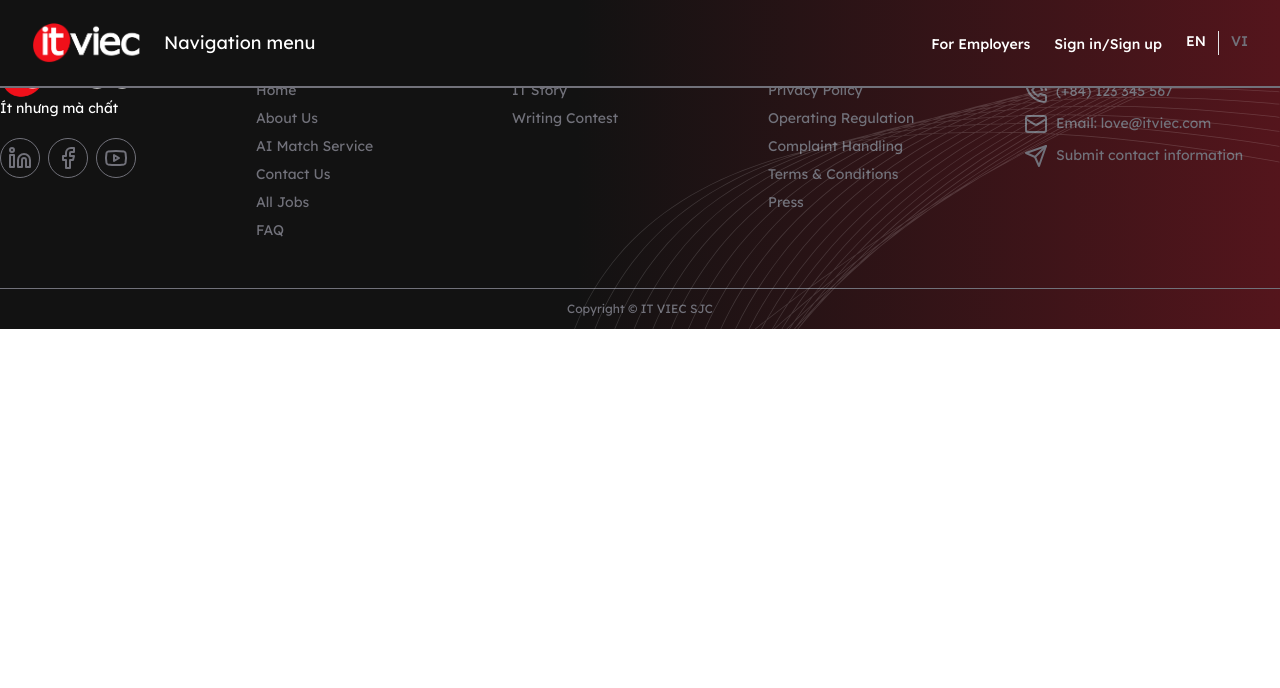
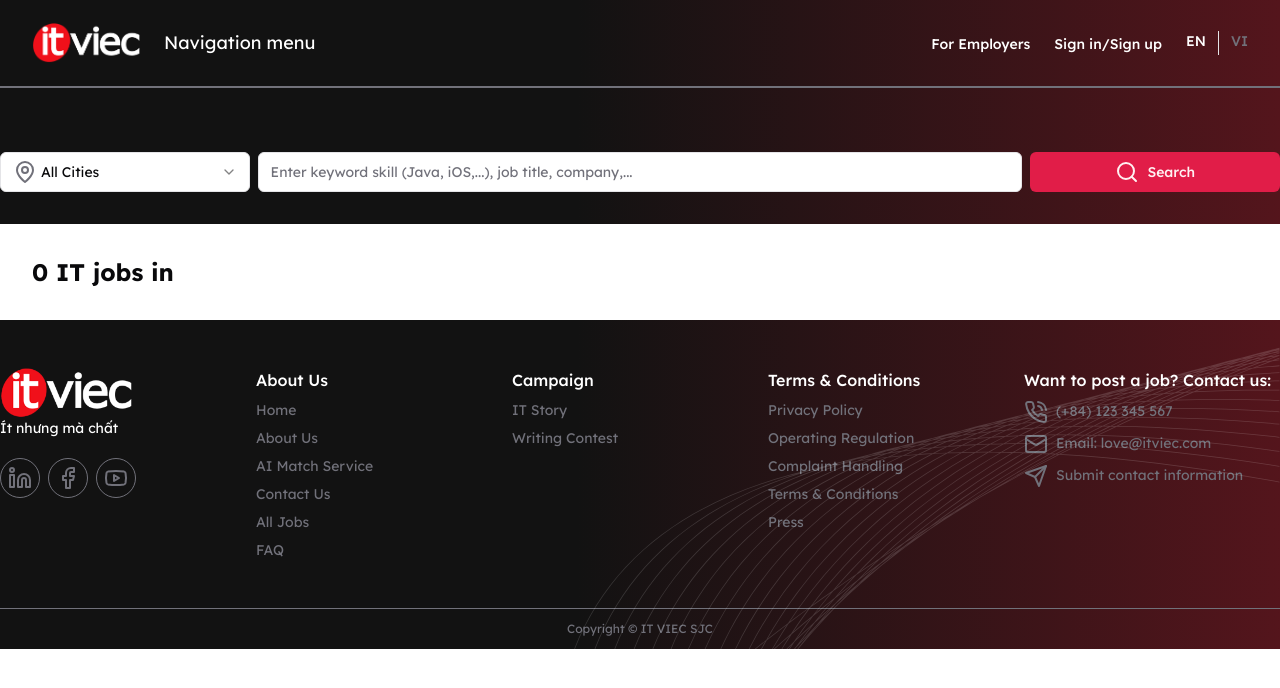
Before and after one commit to luuquang200/FITViec, a React (Vite) app in the folder Frontend/web-ui/: page /search in a window 1280 px wide. Shown: the top 688 px of the page. Built offline with nearby package versions, Linux system fonts and the light colour scheme.

Commit message:
Add Search bar

```diff
--- a/Frontend/web-ui/package.json
+++ b/Frontend/web-ui/package.json
@@ -18,6 +18,7 @@
         "class-variance-authority": "^0.7.0",
         "clsx": "^2.1.0",
         "lucide-react": "^0.368.0",
+        "prop-types": "^15.8.0",
         "react": "^18.2.0",
         "react-dom": "^18.2.0",
         "react-router-dom": "^6.23.0",
--- a/Frontend/web-ui/src/App.jsx
+++ b/Frontend/web-ui/src/App.jsx
@@ -4,6 +4,7 @@ import Footer from "@/components/layout/footer";
 import MainTablet from "@/components/layout/main-tablet";
 import SearchSection from "@/components/layout/search-section";
 import TopEmployerSection from "@/components/layout/top-employer-section";
+import SearchResult from "./components/layout/search-result";
 
 import { Routes, Route} from "react-router-dom";
 
@@ -12,9 +13,11 @@ function App() {
 
           <>
             <Header />
+            <div className="h-[88px]"/>
             <Routes>
               <Route path="/" element={<><SearchSection/> <TopEmployerSection/></>} />
               <Route path="/job-detail" element={<MainTablet/>} />
+              <Route path="/search" element={<SearchResult/>} />
             </Routes>
             <Footer />
           </>
--- a/Frontend/web-ui/src/components/layout/header.jsx
+++ b/Frontend/web-ui/src/components/layout/header.jsx
@@ -22,7 +22,9 @@ const Header = () => {
             className={`bg-linear-gradient fixed z-10 flex w-full items-center justify-between border-b-2 border-muted-foreground px-8 2xl:px-40 ${isActive ? "h-[60px]" : "h-[88px]"}`}
         >
             <div className="flex space-x-6">
-                <img src={Logo} alt="Logo" className="w-[108px]" />
+                <a href="/">
+                    <img src={Logo} alt="Logo" className="w-[108px]" />
+                </a>
 
                 <div className="flex items-center text-lg text-background">
                     Navigation menu
--- /dev/null
+++ b/Frontend/web-ui/src/components/layout/search-bar.jsx
@@ -0,0 +1,81 @@
+import React from "react";
+import PropTypes from "prop-types";
+
+// Components
+import {
+    Select,
+    SelectContent,
+    SelectGroup,
+    SelectItem,
+    SelectTrigger,
+    SelectValue,
+} from "@/components/ui/select";
+import { Input } from "@/components/ui/input";
+import { Button } from "@/components/ui/button";
+
+import { Search, MapPin } from "lucide-react";
+
+const cities = [
+    { value: "all", label: "All Cities" },
+    { value: "hcm", label: "Ho Chi Minh" },
+    { value: "hn", label: "Ha Noi" },
+    { value: "dn", label: "Da Nang" },
+    { value: "others", label: "Others" },
+]
+
+const SearchBar = ({inputCity, inputQuery}) => {
+
+    const openSearchPage = () => {
+        // Get the value of the input text
+        const keyword = document.getElementById('keyword').value;
+
+        // Navigate to the search page
+        window.location.href = `/search?keyword=${keyword}&city=${city}`;
+    };
+
+    const [city, setCity] = React.useState(inputCity || "all");
+
+    return (
+        <div className="mt-8 grid grid-cols-5 gap-x-2">
+            <Select value={city} onValueChange={setCity}>
+                <SelectTrigger>
+                    <div className="flex items-center">
+                        <MapPin className="mr-1 text-muted-foreground" />{" "}
+                        <SelectValue />
+                    </div>
+                </SelectTrigger>
+
+                <SelectContent>
+                    <SelectGroup>
+                        {cities.map((city) => (
+                            <SelectItem key={city.value} value={city.value}>
+                                {city.label}
+                            </SelectItem>
+                        ))}
+                    </SelectGroup>
+                </SelectContent>
+            </Select>
+
+            <Input
+                id="keyword"
+                type="text"
+                placeholder="Enter keyword skill (Java, iOS,...), job title, company,..."
+                className="col-span-3"
+                defaultValue={inputQuery}
+            />
+
+            <Button onClick={openSearchPage}>
+                <Search className="mr-2" />
+                Search
+            </Button>
+        </div>
+    );
+};
+
+
+SearchBar.propTypes = {
+    inputCity: PropTypes.string,
+    inputQuery: PropTypes.string,
+};
+
+export default SearchBar;
--- /dev/null
+++ b/Frontend/web-ui/src/components/layout/search-result.jsx
@@ -0,0 +1,48 @@
+import PropTypes, { number } from "prop-types";
+
+// Components
+import Container from "@/components/layout/container";
+import SearchBar from "./search-bar";
+import { useSearchParams } from "react-router-dom";
+
+const cities = [
+    { value: "all", label: "Vietnam" },
+    { value: "hcm", label: "Ho Chi Minh" },
+    { value: "hn", label: "Ha Noi" },
+    { value: "dn", label: "Da Nang" },
+    { value: "others", label: "Others" },
+]
+
+
+const SearchResult = () => {
+    const [searchParams] = useSearchParams();
+
+    const city = searchParams.get("city");
+    const keyword = searchParams.get("keyword");
+
+    const city_label = cities.find((c) => c.value === city)?.label;
+
+    const numberOfJobs = 0;
+
+    return (
+        <div>
+            <div className="bg-linear-gradient py-8">
+                <Container>
+                    <SearchBar inputCity={city} inputQuery={keyword} />
+                </Container>
+            </div>
+            <div className="px-8 py-8">
+                <h1 className="text-2xl font-bold text-foreground">
+                    {numberOfJobs} <span className={keyword ? "text-red-500" : ""}>{keyword || "IT"}</span> {numberOfJobs == 1 ? "job" : "jobs"} in {city_label}
+                </h1>
+            </div>
+        </div>
+    );
+};
+
+SearchResult.propTypes = {
+    city: PropTypes.string,
+    query: PropTypes.string,
+};
+
+export default SearchResult;
--- a/Frontend/web-ui/src/components/layout/search-section.jsx
+++ b/Frontend/web-ui/src/components/layout/search-section.jsx
@@ -1,18 +1,7 @@
 // Components
 import Container from "@/components/layout/container";
-import {
-    Select,
-    SelectContent,
-    SelectGroup,
-    SelectItem,
-    SelectTrigger,
-    SelectValue,
-} from "@/components/ui/select";
-import { Input } from "@/components/ui/input";
-import { Button } from "@/components/ui/button";
+import SearchBar from "./search-bar";
 import { Badge } from "@/components/ui/badge";
-
-import { Search, MapPin } from "lucide-react";
 
 const trendingNow = [
     "Java",
@@ -26,48 +15,15 @@ const trendingNow = [
 ];
 
 const SearchSection = () => {
+
     return (
         <div className="bg-linear-gradient py-16 pt-36">
             <Container>
                 <h1 className="text-2xl font-bold text-background">
-                    1,031 IT Jobs For "Chất" Developers
+                    1,031 IT Jobs For &quot;Chất&quot; Developers
                 </h1>
 
-                <div className="mt-8 grid grid-cols-5 gap-x-2">
-                    <Select>
-                        <SelectTrigger>
-                            <SelectValue
-                                placeholder={
-                                    <div className="flex items-center">
-                                        <MapPin className="mr-1 text-muted-foreground" />{" "}
-                                        All Cities
-                                    </div>
-                                }
-                            />
-                        </SelectTrigger>
-
-                        <SelectContent>
-                            <SelectGroup>
-                                <SelectItem value="all">All Cities</SelectItem>
-                                <SelectItem value="hcm">Ho Chi Minh</SelectItem>
-                                <SelectItem value="hn">Ha Noi</SelectItem>
-                                <SelectItem value="dn">Da Nang</SelectItem>
-                                <SelectItem value="others">Others</SelectItem>
-                            </SelectGroup>
-                        </SelectContent>
-                    </Select>
-
-                    <Input
-                        type="text"
-                        placeholder="Enter keyword skill (Java, iOS,...), job title, company,..."
-                        className="col-span-3"
-                    />
-
-                    <Button>
-                        <Search className="mr-2" />
-                        Search
-                    </Button>
-                </div>
+                <SearchBar/>
 
                 <div className="mt-8 flex flex-wrap items-center space-x-4">
                     <h1 className="text-lg text-background">Trending now:</h1>
```
Also changed, not shown: 1 other file (tests, documents, lock files or other folders).
